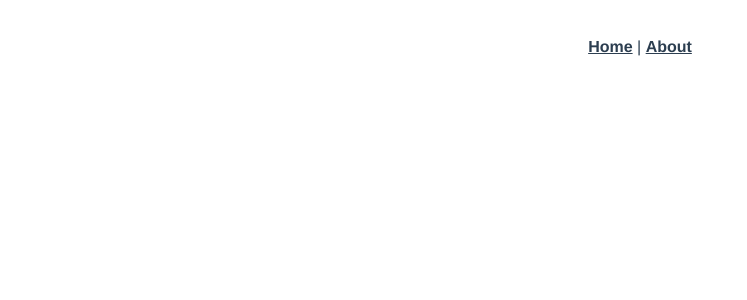
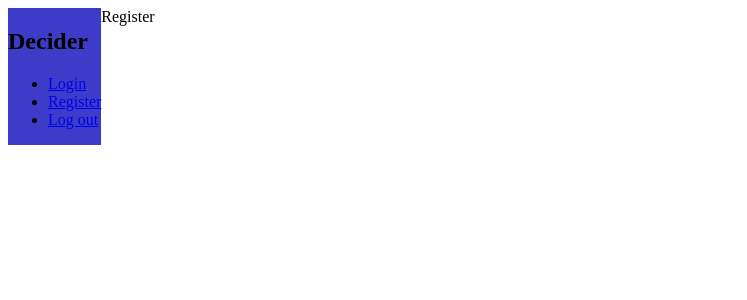
Before and after one commit to DaRoTP/Decider, a Vue app: page /register in a window 1280 px wide. Before the commit this address had no page. Shown: the top 300 px of the page, without its empty margins (0-747 px from the left). Built offline with nearby package versions, Linux system fonts and the light colour scheme.

Commit message:
[FEAT] Create Sidebar and Routes

```diff
--- a/src/App.vue
+++ b/src/App.vue
@@ -1,30 +1,29 @@
 <template>
-  <div id="nav">
-    <router-link to="/">Home</router-link> |
-    <router-link to="/about">About</router-link>
+  <div class="App">
+    <sidebard />
+    <router-view />
   </div>
-  <router-view />
 </template>
 
+<script>
+import Sidebard from "./components/Sidebar/Sidebar.vue";
+import { defineComponent } from "vue";
+
+export default defineComponent({
+  name: "Sidebar",
+  components: {
+    Sidebard,
+  },
+  data() {
+    return {
+      isAuth: false,
+    };
+  },
+});
+</script>
+
 <style lang="scss">
-#app {
-  font-family: Avenir, Helvetica, Arial, sans-serif;
-  -webkit-font-smoothing: antialiased;
-  -moz-osx-font-smoothing: grayscale;
-  text-align: center;
-  color: #2c3e50;
-}
-
-#nav {
-  padding: 30px;
-
-  a {
-    font-weight: bold;
-    color: #2c3e50;
-
-    &.router-link-exact-active {
-      color: #42b983;
-    }
-  }
+.App {
+  display: flex;
 }
 </style>
--- /dev/null
+++ b/src/components/Sidebar/NavItem.vue
@@ -0,0 +1,25 @@
+<template>
+  <li class="sidebar__navitem">
+    <router-link :to="to">{{ label }}</router-link>
+  </li>
+</template>
+
+<script lang="ts">
+import { defineComponent, PropType } from "vue";
+import { RouteLocationRaw } from "vue-router";
+
+export default defineComponent({
+  name: "NavItem",
+  props: {
+    label: {
+      type: String,
+      required: true,
+    },
+    to: {
+      type: Object as PropType<RouteLocationRaw>,
+    },
+  },
+});
+</script>
+
+<style></style>
--- /dev/null
+++ b/src/components/Sidebar/Sidebar.vue
@@ -0,0 +1,48 @@
+<template>
+  <nav class="sidebar">
+    <header class="sidebar__header">
+      <h1>Decider</h1>
+    </header>
+    <ul class="sidebar__body">
+      <template v-if="isAuth">
+        <NavItem :to="{ name: viewNames.DASHBOARD }" label="Dahsboard" />
+        <NavItem :to="{ name: viewNames.DASHBOARD }" label="My Polls" />
+      </template>
+      <template v-else>
+        <NavItem :to="{ name: viewNames.LOGIN }" label="Login" />
+        <NavItem :to="{ name: viewNames.REGISTER }" label="Register" />
+        <NavItem :to="{ name: viewNames.REGISTER }" label="Log out" />
+      </template>
+    </ul>
+  </nav>
+</template>
+
+<script lang="ts">
+import { defineComponent } from "vue";
+import { viewNames } from "@/router/views";
+import NavItem from "./NavItem.vue";
+
+export default defineComponent({
+  name: "Sidebar",
+  components: {
+    NavItem,
+  },
+  data() {
+    return {
+      viewNames,
+      isAuth: false,
+    };
+  },
+  methods: {
+    logout(): void {
+      console.log("loggin out");
+    },
+  },
+});
+</script>
+
+<style lang="scss" scoped>
+.sidebar {
+  background: rgb(60, 60, 201);
+}
+</style>
--- a/src/router/index.ts
+++ b/src/router/index.ts
@@ -1,20 +1,31 @@
 import { createRouter, createWebHistory, RouteRecordRaw } from "vue-router";
-import Home from "../views/Home.vue";
+import { views } from "./views";
+const { Home, Login, Register, Settings, Dashboard, CreatePoll } = views;
 
 const routes: Array<RouteRecordRaw> = [
   {
     path: "/",
-    name: "Home",
-    component: Home,
+    ...Home,
   },
   {
-    path: "/about",
-    name: "About",
-    // route level code-splitting
-    // this generates a separate chunk (about.[hash].js) for this route
-    // which is lazy-loaded when the route is visited.
-    component: () =>
-      import(/* webpackChunkName: "about" */ "../views/About.vue"),
+    path: "/",
+    ...Dashboard,
+  },
+  {
+    path: "/login",
+    ...Login,
+  },
+  {
+    path: "/register",
+    ...Register,
+  },
+  {
+    path: "/settings",
+    ...Settings,
+  },
+  {
+    path: "/create-poll",
+    ...CreatePoll,
   },
 ];
 
--- /dev/null
+++ b/src/router/views.ts
@@ -0,0 +1,38 @@
+/* eslint-disable @typescript-eslint/explicit-module-boundary-types */
+enum viewNames {
+  HOME = "Home",
+  LOGIN = "Login",
+  REGISTER = "Register",
+  SETTINGS = "Settings",
+  DASHBOARD = "Dashboard",
+  CREATE_POLL = "Create Poll",
+}
+
+const views = {
+  Home: {
+    component: () => import("@/views/Home.vue"),
+    name: viewNames.HOME,
+  },
+  Login: {
+    component: () => import("@/views/Login.vue"),
+    name: viewNames.LOGIN,
+  },
+  Register: {
+    component: () => import("@/views/Register.vue"),
+    name: viewNames.REGISTER,
+  },
+  Settings: {
+    component: () => import("@/views/Settings.vue"),
+    name: viewNames.SETTINGS,
+  },
+  Dashboard: {
+    component: () => import("@/views/Dashboard.vue"),
+    name: viewNames.DASHBOARD,
+  },
+  CreatePoll: {
+    component: () => import("@/views/CreatePoll.vue"),
+    name: viewNames.CREATE_POLL,
+  },
+};
+
+export { views, viewNames };
--- /dev/null
+++ b/src/views/CreatePoll.vue
@@ -0,0 +1,11 @@
+<template>
+  <div>Create Poll</div>
+</template>
+
+<script>
+export default {
+  name: "Create Poll",
+};
+</script>
+
+<style></style>
--- /dev/null
+++ b/src/views/Dashboard.vue
@@ -0,0 +1,11 @@
+<template>
+  <div>Dashboard</div>
+</template>
+
+<script>
+export default {
+  name: "Dashboard",
+};
+</script>
+
+<style></style>
--- /dev/null
+++ b/src/views/Login.vue
@@ -0,0 +1,11 @@
+<template>
+  <div>Login</div>
+</template>
+
+<script>
+export default {
+  name: "Login",
+};
+</script>
+
+<style></style>
--- /dev/null
+++ b/src/views/Register.vue
@@ -0,0 +1,11 @@
+<template>
+  <div>Register</div>
+</template>
+
+<script>
+export default {
+  name: "Register",
+};
+</script>
+
+<style></style>
--- /dev/null
+++ b/src/views/Settings.vue
@@ -0,0 +1,11 @@
+<template>
+  <div>User</div>
+</template>
+
+<script>
+export default {
+  name: "User",
+};
+</script>
+
+<style></style>
```
Also changed, not shown: src/assets/scss/style.scss (added).
